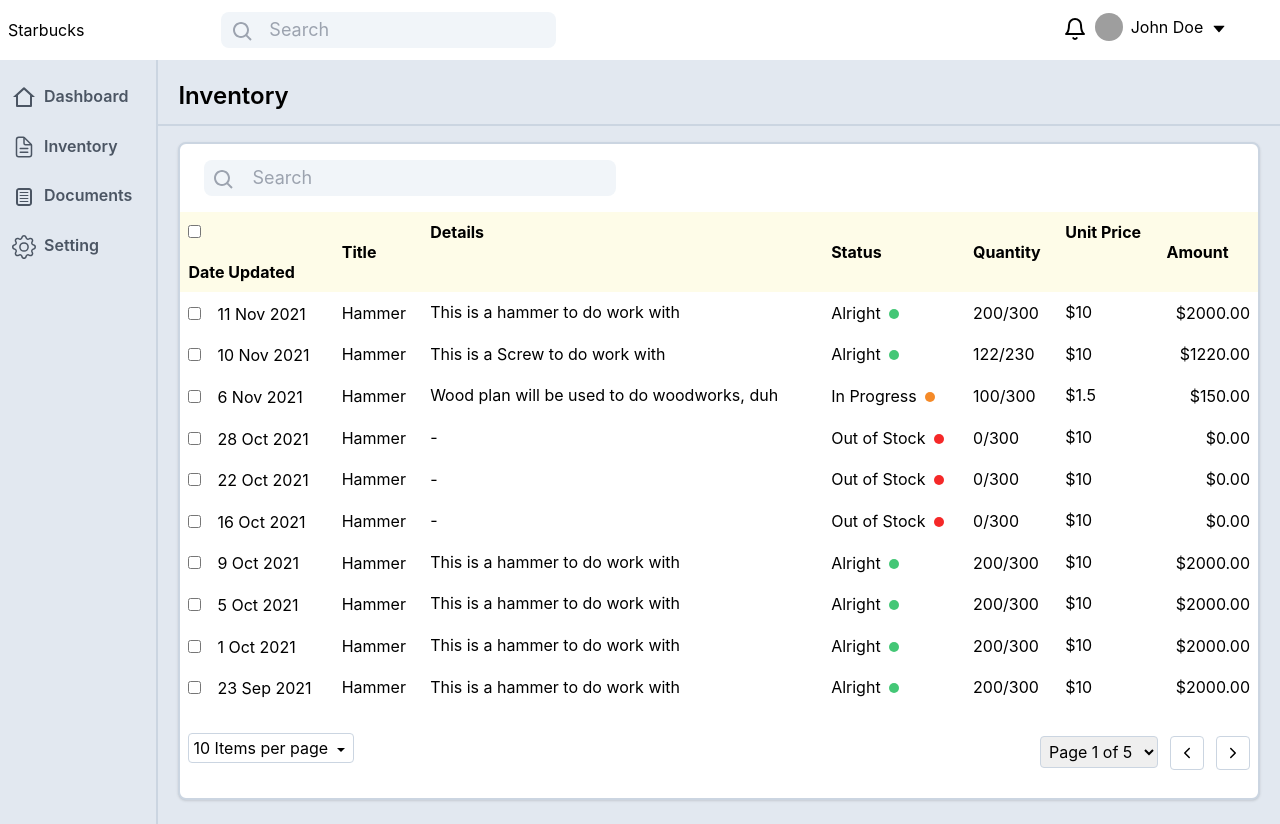
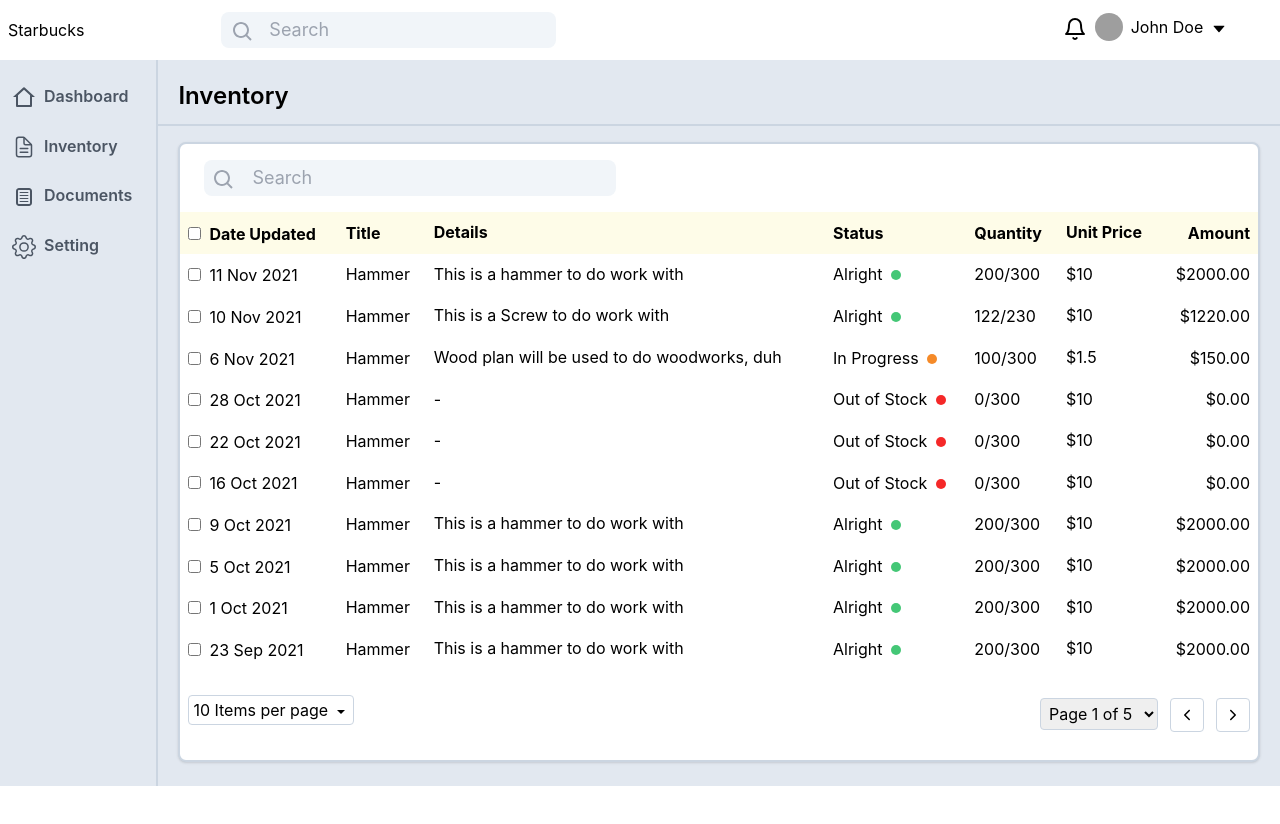
Before and after one commit to Jahid0178/starbucks-front-end, a React (Create React App) app: page /inventory in a window 1280 px wide. After the commit the page ends 800 px from the top, so only its background shows below. Built offline with nearby package versions, Linux system fonts and the light colour scheme; grey boxes are pictures that could not be loaded.

Commit message:
some error fixed

```diff
--- a/src/Views/components/common/Table.js
+++ b/src/Views/components/common/Table.js
@@ -5,14 +5,14 @@ export const Table = ({
   return (
     <>
       <tr className="hover:bg-green-100 cursor-pointer">
-        <td className="p-2 hidden sm:inline-block">
+        <td className="pl-2 hidden md:inline-block">
           <input type="checkbox" name="" id="" />
         </td>
-        <td className="p-2 hidden sm:inline-block">{date}</td>
+        <td className="p-2 hidden md:inline-block">{date}</td>
         <td className="p-2">{title}</td>
         <td className="p-2 hidden lg:block">{details}</td>
         <td className="p-2">
-          <span className="hidden sm:inline-block">{status}</span>{" "}
+          <span className="hidden md:inline-block">{status}</span>{" "}
           <span
             className="ml-1"
             style={{
@@ -27,7 +27,7 @@ export const Table = ({
           ></span>{" "}
         </td>
         <td className="p-2">{quantity}</td>
-        <td className="p-2 hidden lg:block">${unitPrice}</td>
+        <td className="p-2 hidden md:block">${unitPrice}</td>
         <td className="p-2 text-right">${amount}</td>
       </tr>
     </>
--- a/src/Views/pages/Inventory/Inventory.js
+++ b/src/Views/pages/Inventory/Inventory.js
@@ -35,19 +35,19 @@ export const Inventory = () => {
           />
         </div>
         <div>
-          <table className="table w-full">
+          <table className="table table-auto w-full">
             <thead className="text-left">
               <tr className="bg-yellow-50">
-                <th className="p-2 hidden sm:block">
+                <th className="pl-2 hidden md:inline-block">
                   <input type="checkbox" name="" id="" />
                 </th>
-                <th className="p-2 hidden sm:inline-block">Date Updated</th>
+                <th className="p-2 hidden md:inline-block">Date Updated</th>
                 <th className="p-2">Title</th>
                 <th className="p-2 hidden lg:block">Details</th>
                 <th className="p-2">Status</th>
                 <th className="p-2">Quantity</th>
-                <th className="p-2 hidden lg:block">Unit Price</th>
-                <th className="p-2">Amount</th>
+                <th className="p-2 hidden md:block">Unit Price</th>
+                <th className="p-2 text-right">Amount</th>
               </tr>
             </thead>
             <tbody>
```
